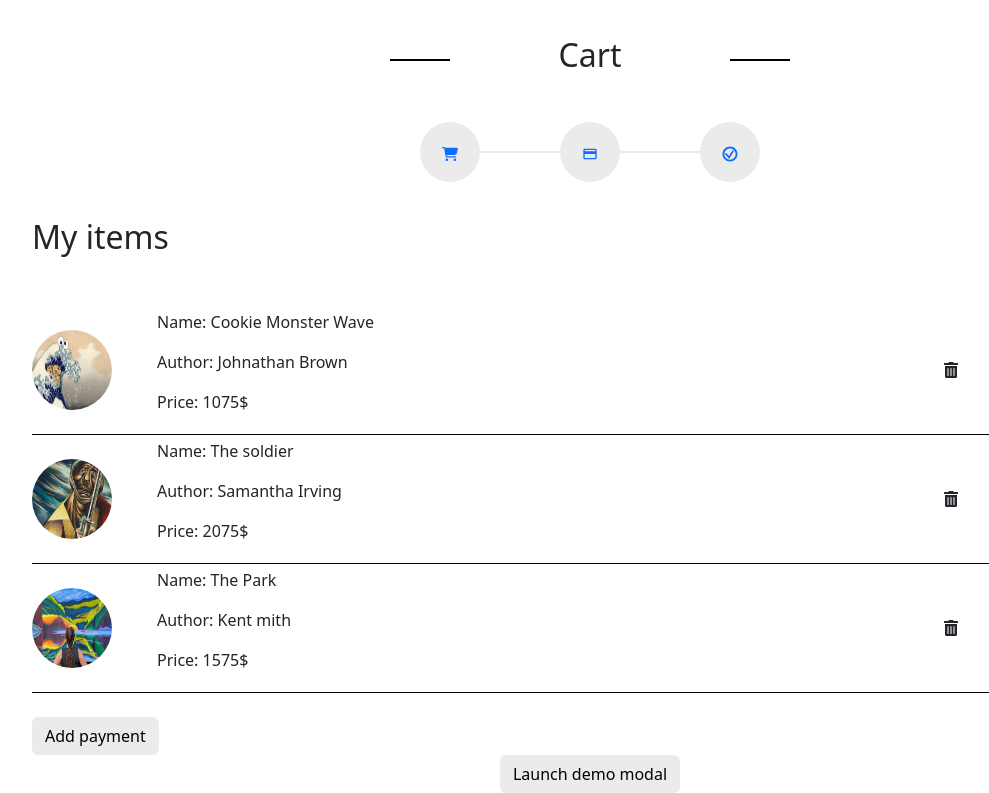
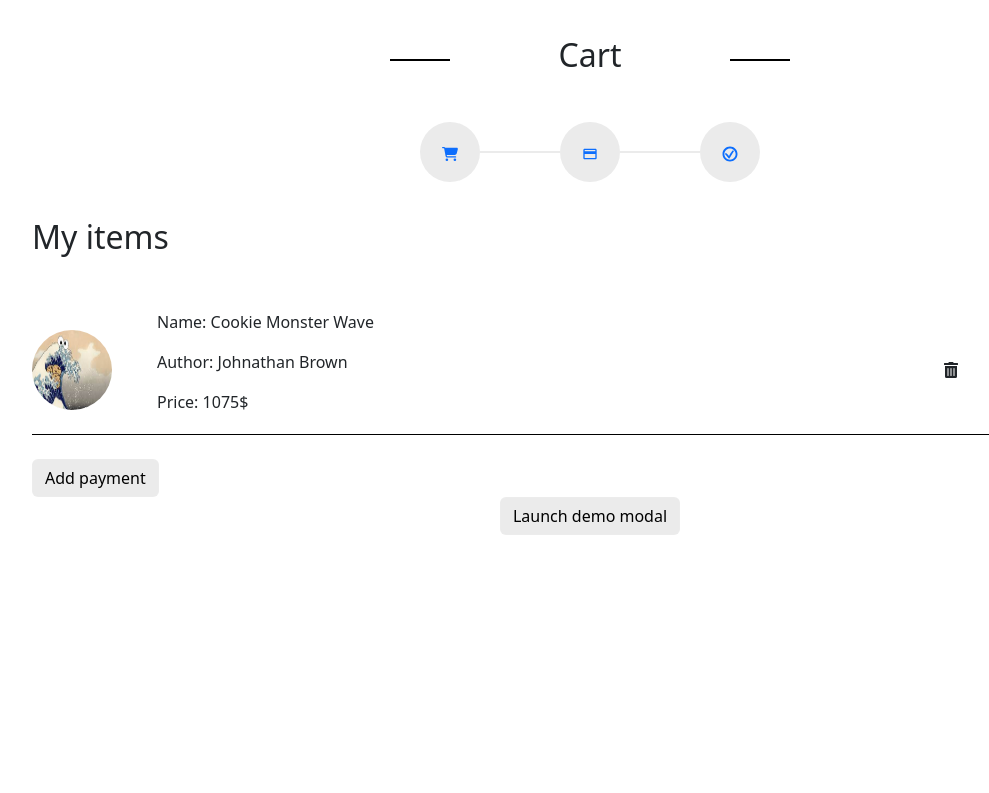
Before and after one commit to SEG3125-A/Group36-lab8_9, a React (Create React App) app: page / in a window 1280 px wide. Shown: the part 1765-2558 px from the top of the page, without its empty margins (50-1039 px from the left). After the commit the page ends 2300 px from the top, so only its background shows below. Built offline with nearby package versions, Linux system fonts and the light colour scheme.

Commit message:
cart object's array created

```diff
--- a/src/Cart.js
+++ b/src/Cart.js
@@ -1,5 +1,6 @@
 import React, { useState } from 'react';
 import allPiecesOfArt from "./gallery.json";
+import {userCart} from "./Gallery";
 import $ from 'jquery';
 import "./cart.css";
 import "./variables.css";
@@ -65,7 +66,7 @@ const Cart=()=> {
             <div className={`shopping-cart ${activeSection === "cart"? "active":"inactive"} `}>
               <h2>My items</h2>
 
-              {allPiecesOfArt.map((item,index)=>(
+              {userCart.length>0 &&  userCart.map((item,index)=>(
                 <CartItem image={item.imageSrc} name={item.title} author={item.artist} price={item.price} order={true}/>
               ))}
 
@@ -127,8 +128,8 @@ const Cart=()=> {
             <div className={`finalOrder ${activeSection === "finalOrder"? "active":"inactive"} `}>
               <h2>Finish order</h2>
 
-              {allPiecesOfArt.map((item,index)=>(
-                <CartItem image={item.imageSrc1} name={item.title} author={item.artist} price={item.price} order={false}/>
+              {userCart.length>0 && userCart.map((item,index)=>(
+                <CartItem image={item.imageSrc} name={item.title} author={item.artist} price={item.price} order={false}/>
               ))}
 
               <span>Full Name: {formData.fullName}</span><br/>
--- a/src/Gallery.js
+++ b/src/Gallery.js
@@ -3,7 +3,14 @@ import "./gallery.css";
 import GalleryItem from './GalleryItem'; // Import GalleryItem component
 import allPiecesOfArt from './gallery.json';
 
-
+//create a button in each GalleryItem to add the paint to the userCart
+export let userCart=[{
+  "imageSrc": "images/pic1.jpg",
+  "title": "Cookie Monster Wave",
+  "artist": "Johnathan Brown",
+  "description": "This is a re-make of 'The Great Wave'",
+  "price": 1075
+},];
 const Gallery = () => {
   return (
     <section className="gallery">
@@ -12,7 +19,7 @@ const Gallery = () => {
         <p>Explore the beauty</p>
       </div>
       <div className="gallery-container">
-        {allPiecesOfArt.map((item, index) => (
+        {allPiecesOfArt.length>0 && allPiecesOfArt.map((item, index) => (
           <GalleryItem
             key={index}
             imageSrc={item.imageSrc} // Pass imageSrc1 to GalleryItem
```
